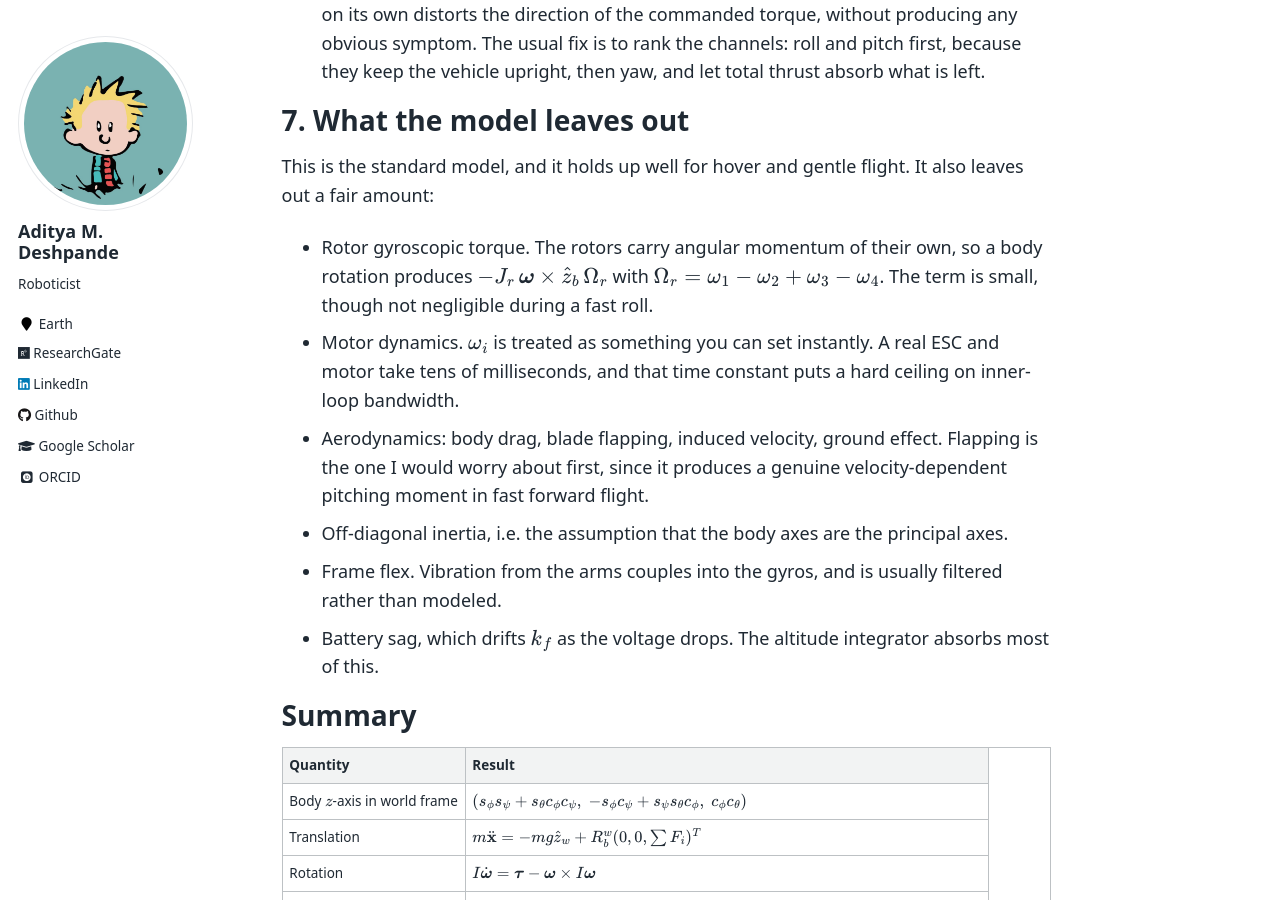
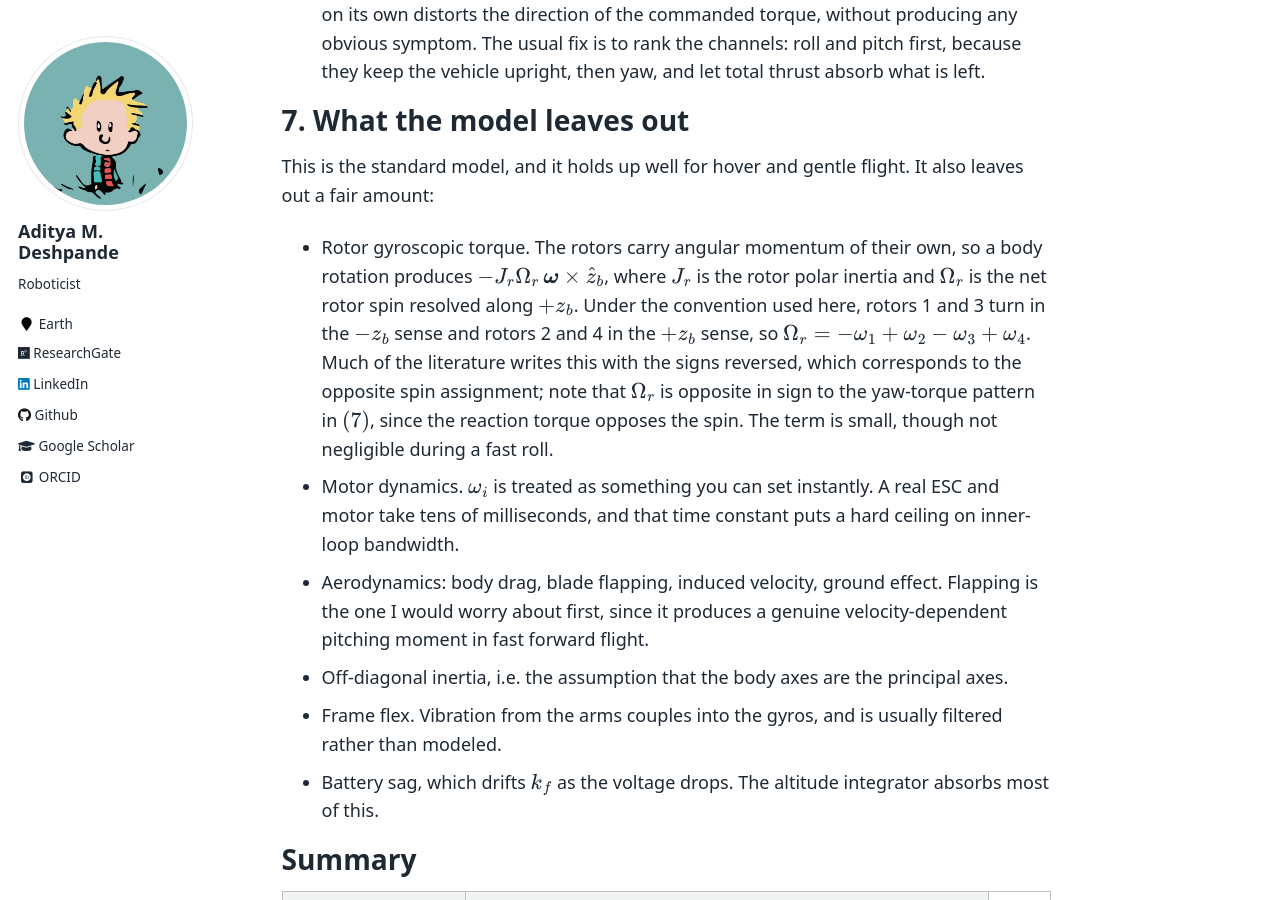
Before and after one commit to adipandas/adipandas.github.io, a Jekyll site: the page built from _posts/2026-08-16-quadcopter-dynamics-control.md, in a window 1280 px wide and 900 px high, scrolled down 12983 px. Built offline with Jekyll 4.4.1, drawn with Linux system fonts in a browser that asks for light colours; emoji names are drawn with the system emoji font; some web fonts are replaced; formulas are drawn with MathJax 3; comment, search, counter and statistics services are not loaded; some of the changed text lies outside the part shown.

Commit message:
Refactor and update

```diff
--- a/_posts/2026-08-16-quadcopter-dynamics-control.md
+++ b/_posts/2026-08-16-quadcopter-dynamics-control.md
@@ -90,7 +90,8 @@
 
 ## Euler rates and body rates are not the same thing
 
-The Euler rates $$(\dot\phi, \dot\theta, \dot\psi)$$ are rates of three angles measured about three *different, non-orthogonal* axes. The body rates $$(p,q,r)$$ are components of a single angular velocity vector resolved in one orthogonal frame. These are different objects, and the map between them is:
+Euler rates $$(\dot\phi, \dot\theta, \dot\psi)$$ are the time derivatives of orientation angles relative to an external/inertial reference frame. Body rates $$(p,q,r)$$ are true angular velocity components measured directly around a moving object's own local axes. These are different objects, and the map between them is:
+
 
 $$
 \begin{pmatrix} p \\ q \\ r \end{pmatrix}
@@ -455,7 +456,7 @@
 
 This is the standard model, and it holds up well for hover and gentle flight. It also leaves out a fair amount:
 
-- Rotor gyroscopic torque. The rotors carry angular momentum of their own, so a body rotation produces $$-J_r\,\boldsymbol\omega \times \hat z_b\, \Omega_r$$ with $$\Omega_r = \omega_1 - \omega_2 + \omega_3 - \omega_4$$. The term is small, though not negligible during a fast roll.
+- Rotor gyroscopic torque. The rotors carry angular momentum of their own, so a body rotation produces $$-J_r \Omega_r\,\boldsymbol\omega \times \hat z_b$$, where $$J_r$$ is the rotor polar inertia and $$\Omega_r$$ is the net rotor spin resolved along $$+z_b$$. Under the convention used here, rotors 1 and 3 turn in the $$-z_b$$ sense and rotors 2 and 4 in the $$+z_b$$ sense, so $$\Omega_r = -\omega_1 + \omega_2 - \omega_3 + \omega_4$$. Much of the literature writes this with the signs reversed, which corresponds to the opposite spin assignment; note that $$\Omega_r$$ is opposite in sign to the yaw-torque pattern in $$(7)$$, since the reaction torque opposes the spin. The term is small, though not negligible during a fast roll.
 - Motor dynamics. $$\omega_i$$ is treated as something you can set instantly. A real ESC and motor take tens of milliseconds, and that time constant puts a hard ceiling on inner-loop bandwidth.
 - Aerodynamics: body drag, blade flapping, induced velocity, ground effect. Flapping is the one I would worry about first, since it produces a genuine velocity-dependent pitching moment in fast forward flight.
 - Off-diagonal inertia, i.e. the assumption that the body axes are the principal axes.
```
